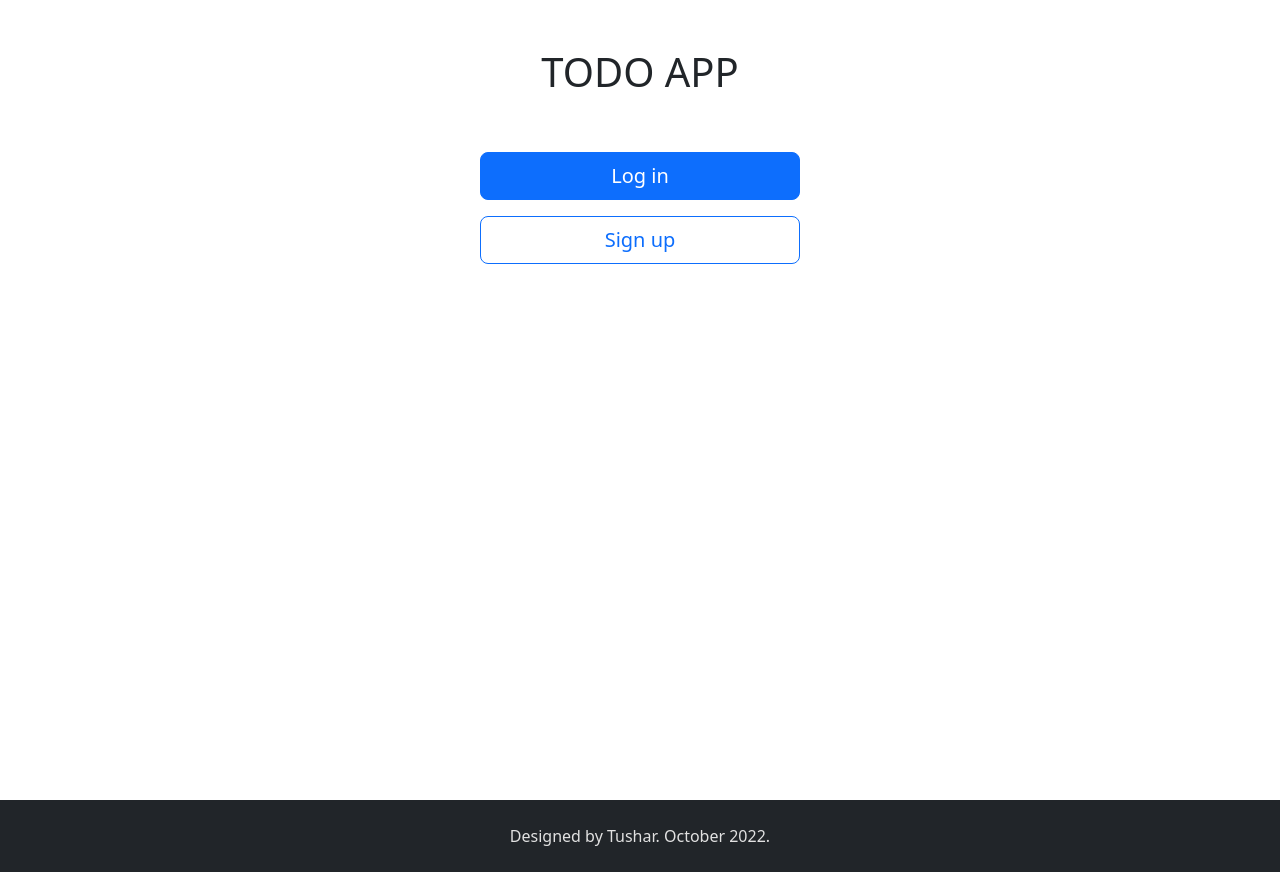
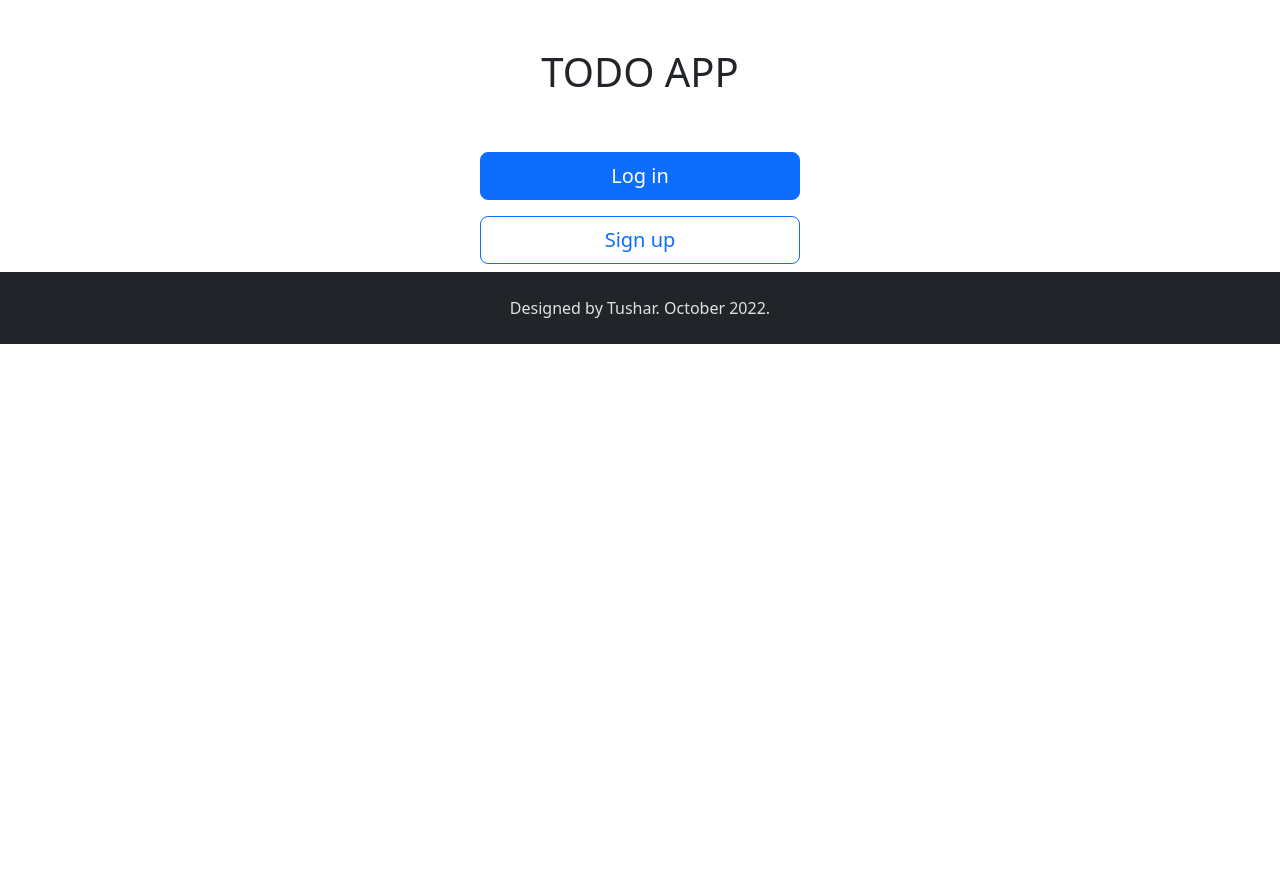
Before and after one commit to tusharsrivastav/todo_authenticated_app, a Django app: page / in a window 1280 px wide. After the commit the page ends 344 px from the top, so only its background shows below. Run offline with Django 4.2, Linux system fonts and the light colour scheme.

Commit message:
fixed size of container

```diff
--- a/todo/templates/todo/layout.html
+++ b/todo/templates/todo/layout.html
@@ -6,7 +6,7 @@
         <link href="https://cdn.jsdelivr.net/npm/bootstrap@5.2.1/dist/css/bootstrap.min.css" rel="stylesheet">
     </head>
     <body>
-        <div class="vh-100 container-fluid p-0">
+        <div class="min-vh-75 container-fluid p-0">
             <h1 class="m-0 text-center p-5">TODO APP</h1>
             <div class="container-fluid h-75 d-flex flex-column justify-content-top align-items-center m-0 p-0">
                 {% block body %}
```
